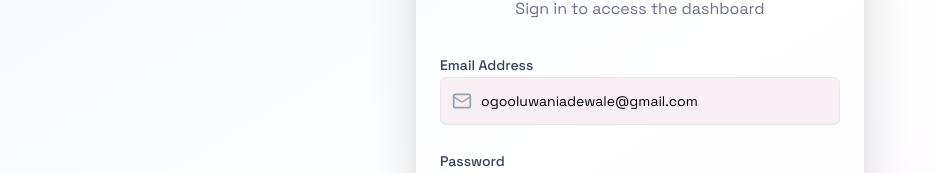
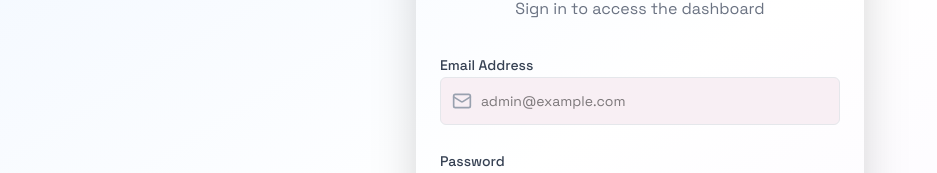
Before and after one commit to O-Robot/chat-assistant, a Next.js app in the folder frontend/: page /admin/auth in a window 1280 px wide. Shown: the part 303-476 px from the top of the page, without its empty margins (0-937 px from the left). Built offline with nearby package versions, Linux system fonts and the light colour scheme; no server answers.

Commit message:
fix: reset default email and password in admin authentication form for security

```diff
--- a/frontend/app/admin/auth/page.tsx
+++ b/frontend/app/admin/auth/page.tsx
@@ -14,8 +14,8 @@ export default function AdminAuthPage() {
   const { toast } = useToast();
   const [isLoading, setIsLoading] = useState(false);
   const [form, setForm] = useState({
-    email: "ogooluwaniadewale@gmail.com",
-    password: "admin123",
+    email: "",
+    password: "",
   });
 
   const handleSubmit = async (e: React.FormEvent) => {
```
